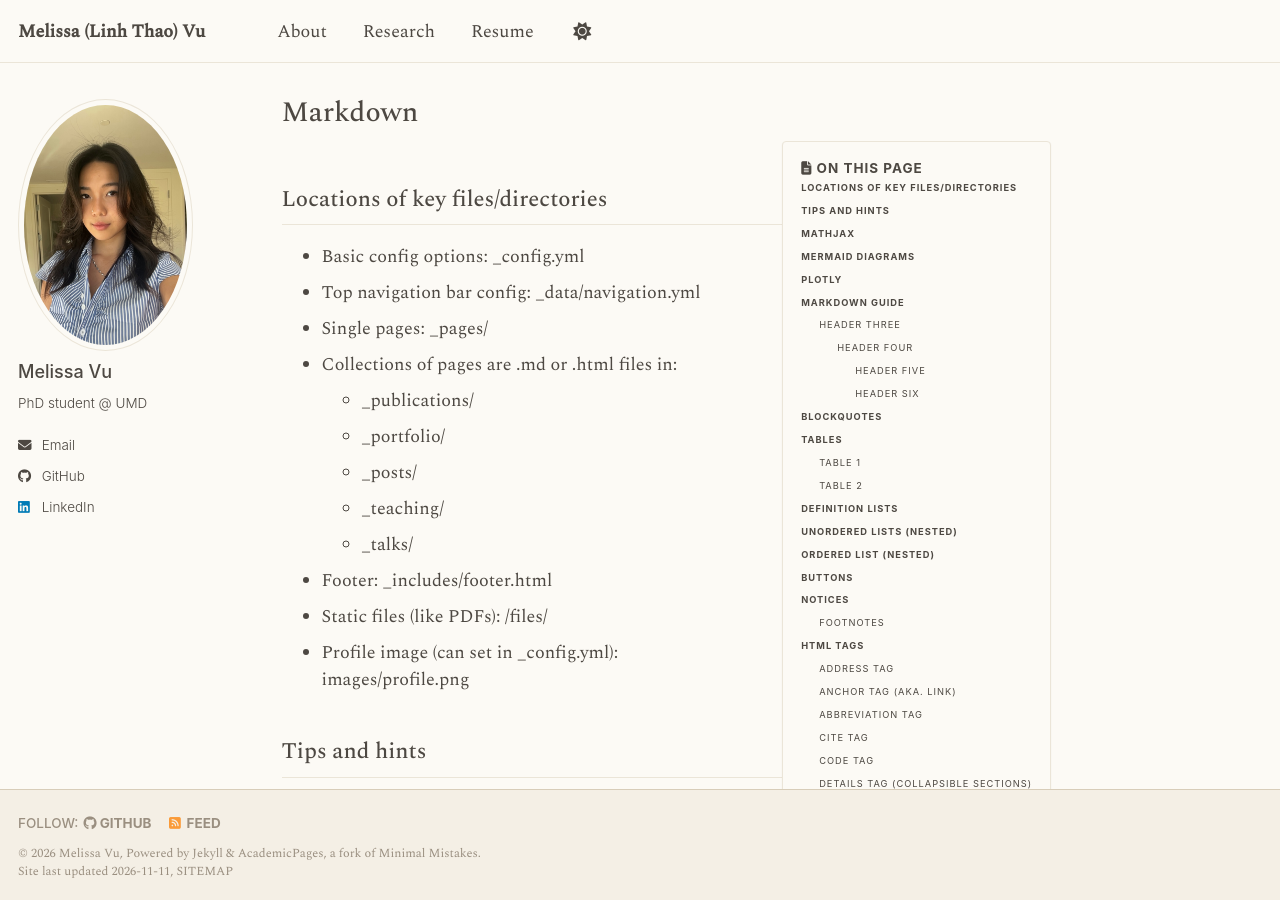
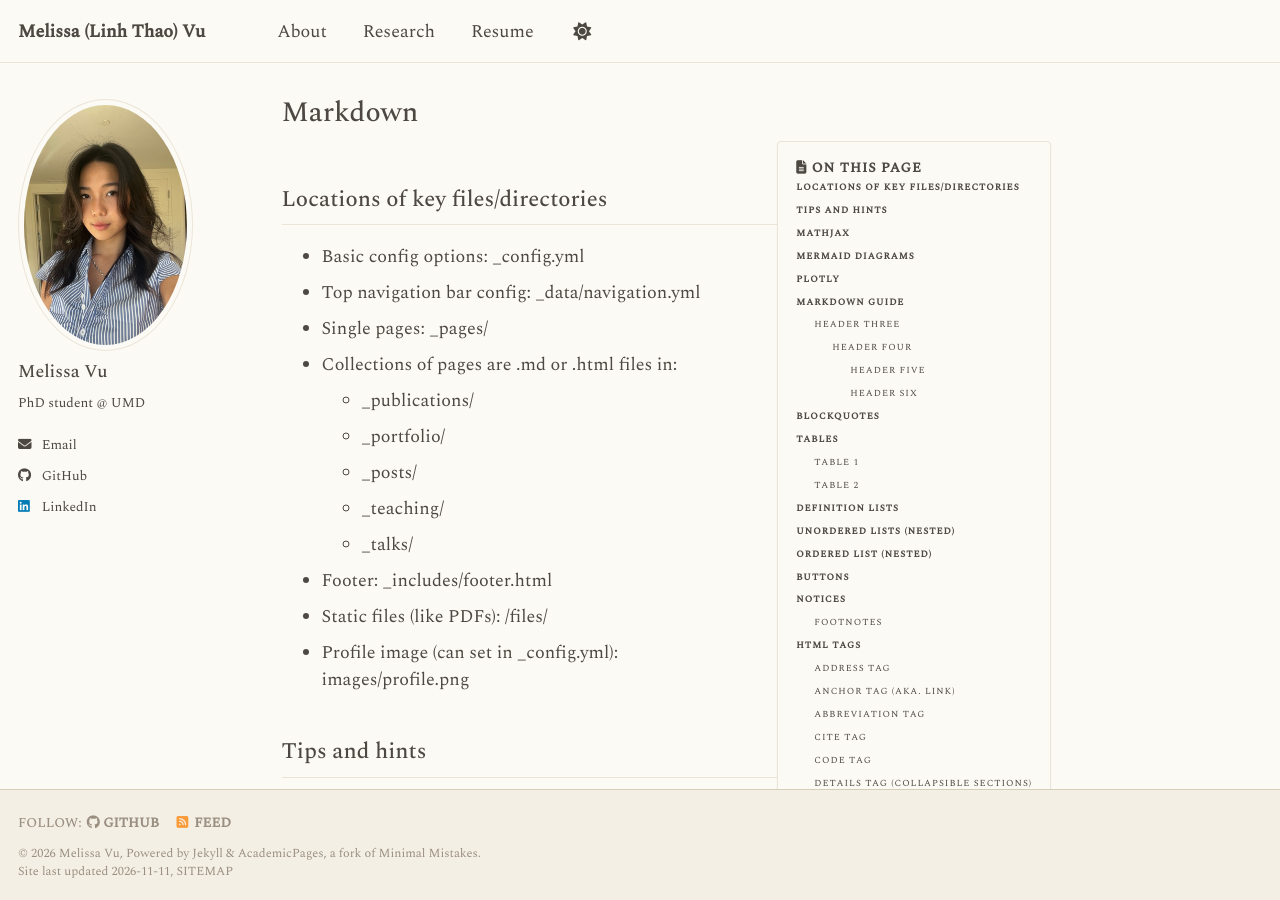
Before and after one commit to melvu-25/melvu-25.github.io, a Jekyll site: the page built from _pages/markdown.md, in a window 1280 px wide and 900 px high. Built offline with Jekyll 4.4.1, drawn with Linux system fonts in a browser that asks for light colours; emoji names are drawn with the system emoji font; a script bundle is joined from its source files by our own code; a style sheet for code colours, icons or effects is not loaded.

Commit message:
Use Spectral as the base font everywhere
Co-Authored-By: Claude Opus 5.5 <noreply@anthropic.com>
Claude-Session: https://claude.ai/code/session_012ifzfhCaGA3SXhKdS2kXCK

```diff
--- a/_sass/_themes.scss
+++ b/_sass/_themes.scss
@@ -16,7 +16,7 @@ $indent-var                 : 1.3em;
 
 /* System typefaces */
 $serif                      : Georgia, Times, serif;
-$sans-serif                 : -apple-system, ".SFNSText-Regular", "San Francisco", "Roboto", "Segoe UI", "Helvetica Neue", "Lucida Grande", Arial, sans-serif;
+$sans-serif                 : "Spectral", Georgia, "Times New Roman", serif;
 $monospace                  : Monaco, Consolas, "Lucida Console", monospace;
 
 /* Sans serif typefaces */
```
